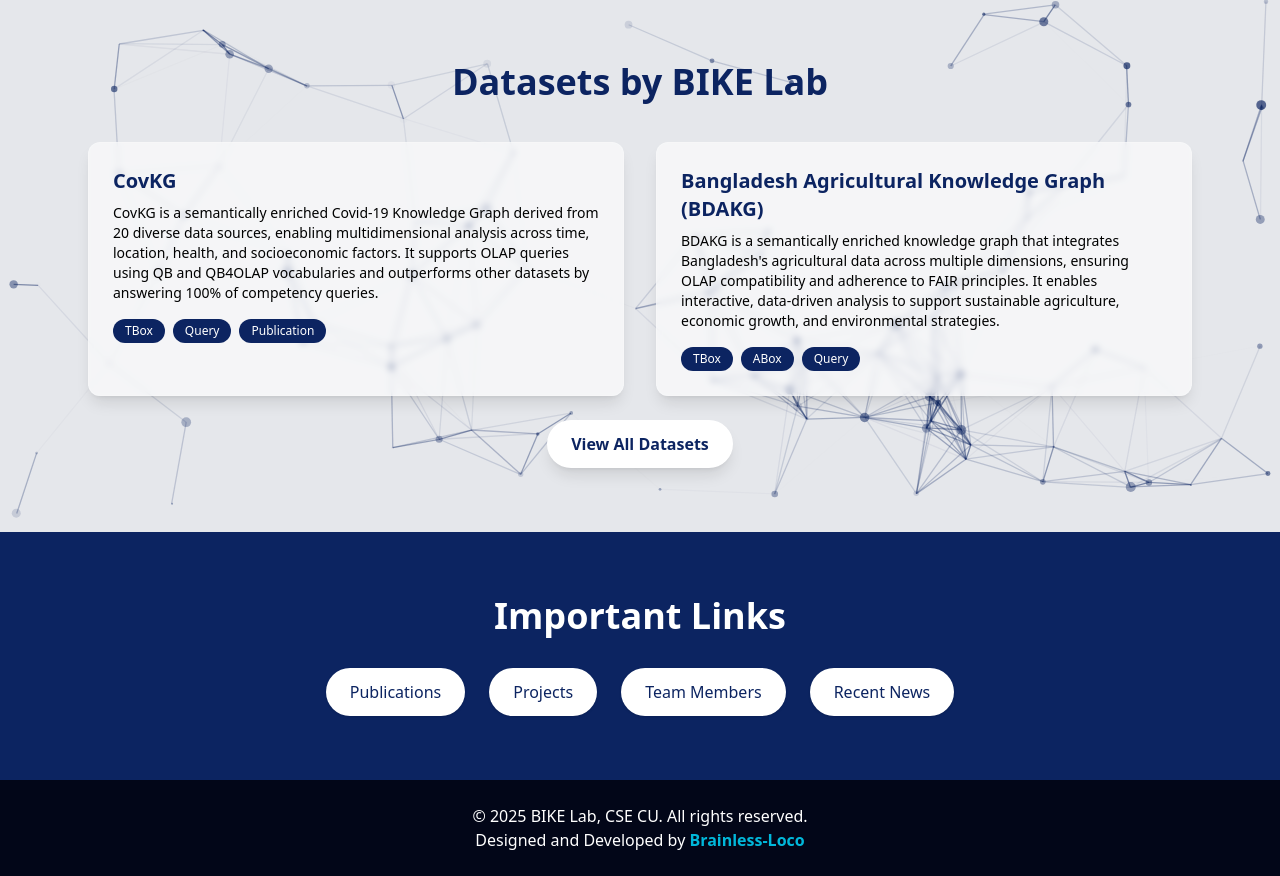
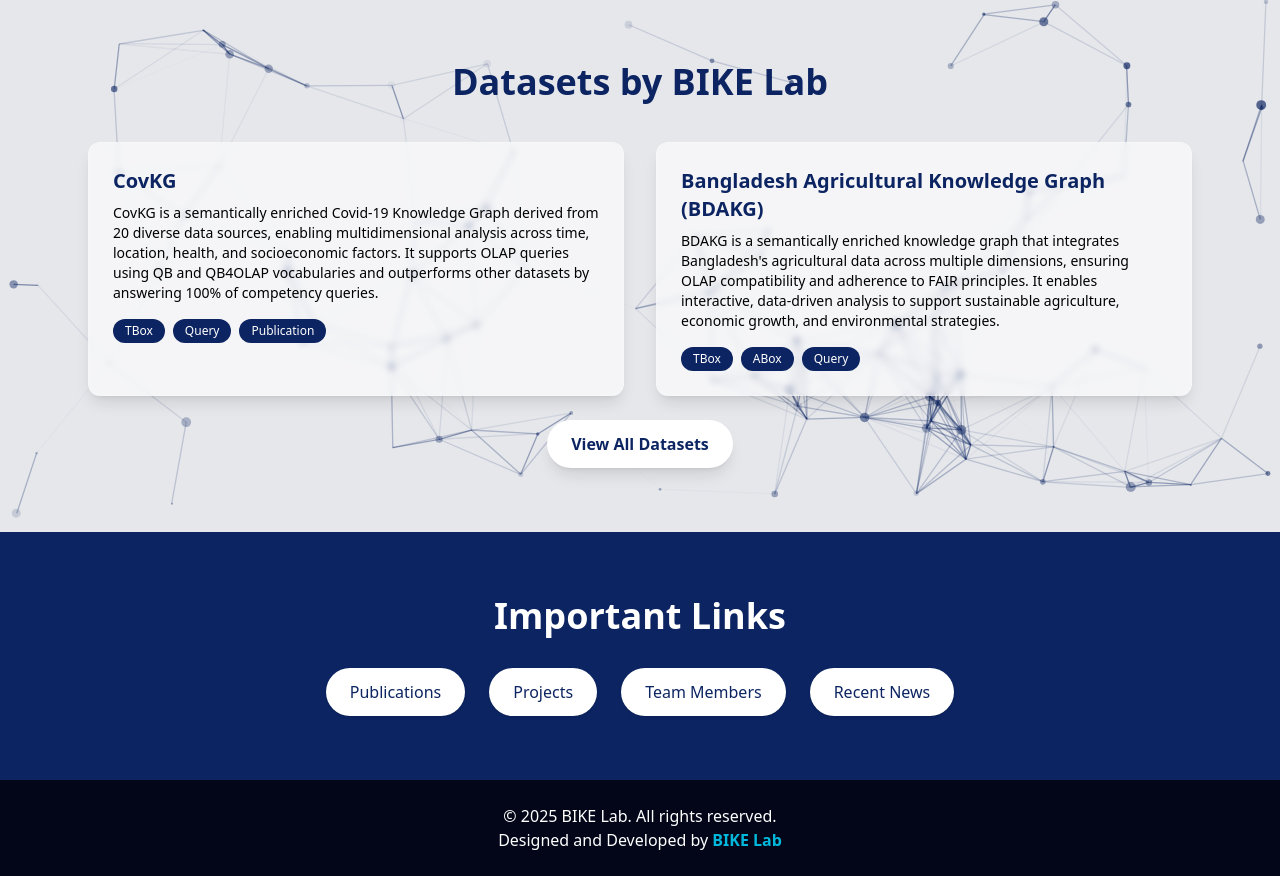
Before and after one commit to Brainless-Loco/BIKE-Lab-Landing-Page, a plain HTML site: page index.html in a window 1280 px wide. Shown: the part 2315-3191 px from the top of the page. Drawn offline with nearby package versions, Linux system fonts and the light colour scheme; animation ran at ten frames a second; a script that the page names is missing.

Commit message:
Footer Updated

```diff
--- a/index.html
+++ b/index.html
@@ -201,9 +201,9 @@
 
     <!-- Footer -->
     <footer class="bg-slate-950 text-white text-center py-6">
-        <p>&copy; 2025 BIKE Lab, CSE CU. All rights reserved.</p>
-        <p>Designed and Developed by <a href="https://github.com/Brainless-Loco" target="_blank"
-                class="font-bold text-cyan-500">Brainless-Loco</a></p>
+        <p>&copy; 2025 BIKE Lab. All rights reserved.</p>
+        <p>Designed and Developed by <a href="https://github.com/BIKE-Lab" target="_blank"
+                class="font-bold text-cyan-500">BIKE Lab</a></p>
     </footer>
     <script>
         particlesJS.load('particles-js', 'particles.json', function () {
```
